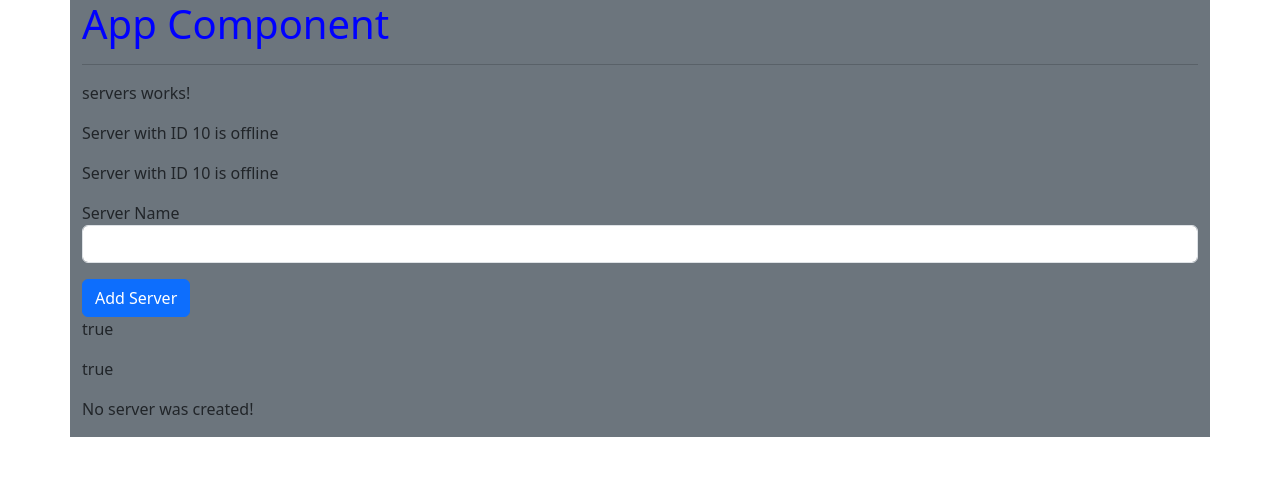
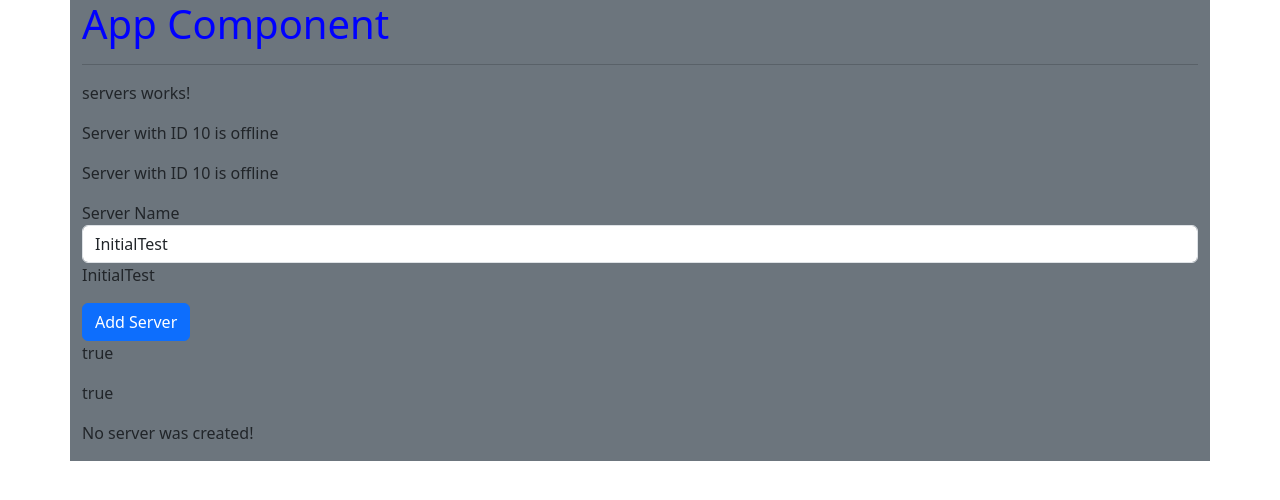
Before and after one commit to BreadsB/angular-learning, an Angular app: page / in a window 1280 px wide. Shown: the top 500 px of the page. Built offline with nearby package versions, Linux system fonts and the light colour scheme.

Commit message:
Two-Way-Databinding

```diff
--- a/src/app/servers/servers.component.html
+++ b/src/app/servers/servers.component.html
@@ -2,7 +2,8 @@
 <app-server></app-server>
 <app-server></app-server>
 <label>Server Name</label>
-<input type="text" class="form-control" (input)="onUpdateServerName($event)">
+<!-- <input type="text" class="form-control" (input)="onUpdateServerName($event)"> -->
+<input type="text" class="form-control" [(ngModel)]="serverName">
 <p>{{ serverName }}</p>
 <button
     class="btn btn-primary"
--- a/src/app/servers/servers.component.ts
+++ b/src/app/servers/servers.component.ts
@@ -11,7 +11,7 @@
 
   allowNewServer = false;
   serverCreationStatus = 'No server was created!';
-  serverName = '';
+  serverName = 'InitialTest';
 
   constructor() {
     setTimeout(()=> {
```
